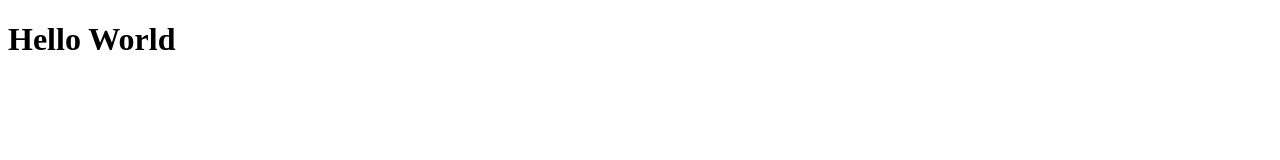
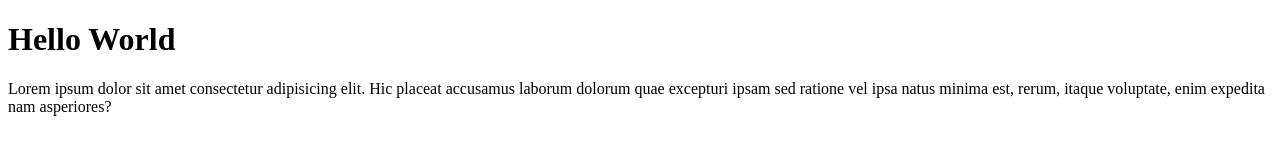
Before and after one commit to alimassidik210/alim-tes, a plain HTML site: page index.html in a window 1280 px wide. Drawn offline with Linux system fonts and the light colour scheme.

Commit message:
menambahkan paragraf

```diff
--- a/index.html
+++ b/index.html
@@ -8,5 +8,10 @@
   </head>
   <body>
     <h1>Hello World</h1>
+    <p>
+      Lorem ipsum dolor sit amet consectetur adipisicing elit. Hic placeat
+      accusamus laborum dolorum quae excepturi ipsam sed ratione vel ipsa natus
+      minima est, rerum, itaque voluptate, enim expedita nam asperiores?
+    </p>
   </body>
 </html>
```
